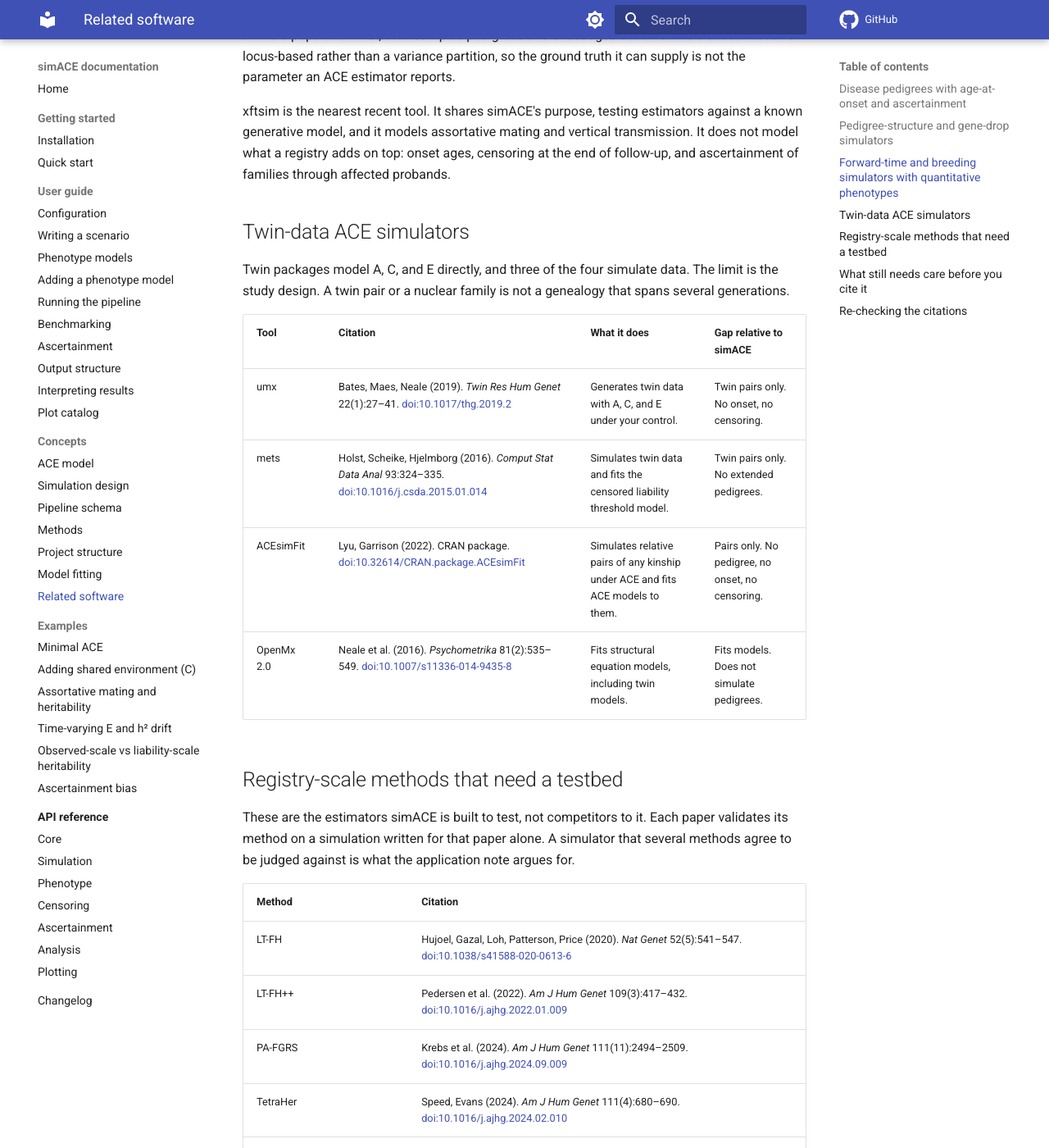
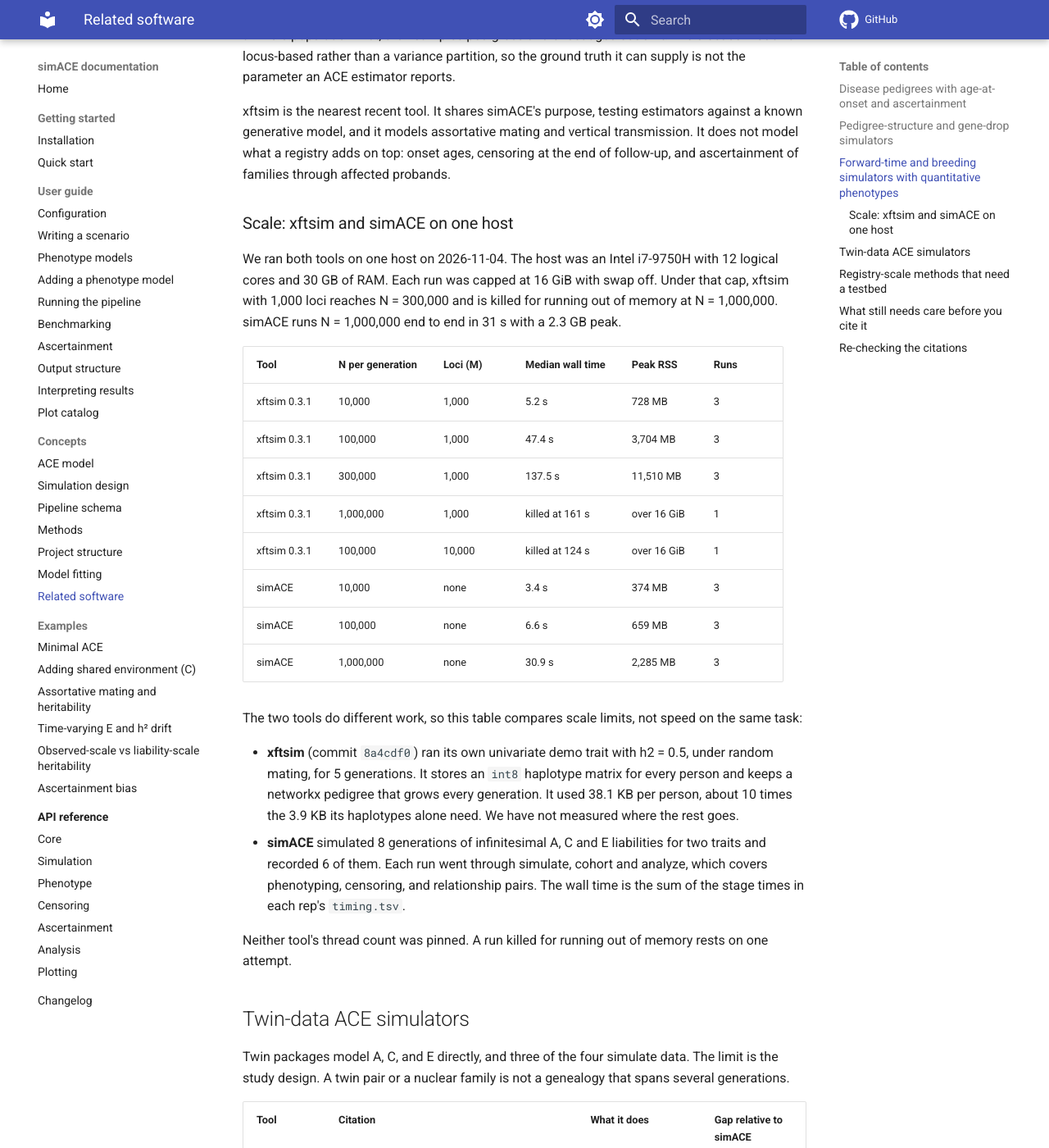
Before and after one commit to rwaples/simACE, an MkDocs documentation site: the page built from docs/concepts/related-software.md, in a window 1280 px wide and 1400 px high, scrolled down 3330 px. Shown: the whole window at 82% size. Built offline with MkDocs 1.6.1 and Material for MkDocs 9.7.7, drawn with Linux system fonts in a browser that asks for light colours; comment, search, counter and statistics services are not loaded.

Commit message:
Add xftsim vs simACE scaling numbers to the related-software page
Backs the registry-scale claim with a same-host measurement: under a
16 GiB cap, xftsim (M = 1,000 loci) runs N = 300,000 and runs out of
memory at N = 1,000,000, while simACE runs N = 1,000,000 end to end in
31 s at 2.3 GB. Numbers come from summarize.py over the 2026-11-04
xftsim-bench runs.

```diff
--- a/docs/concepts/related-software.md
+++ b/docs/concepts/related-software.md
@@ -72,6 +72,43 @@ and vertical transmission. It does not model what a registry adds on top:
 onset ages, censoring at the end of follow-up, and ascertainment of families
 through affected probands.
 
+### Scale: xftsim and simACE on one host
+
+We ran both tools on one host on 2026-11-04. The host was an Intel
+i7-9750H with 12 logical cores and 30 GB of RAM. Each run was capped at
+16 GiB with swap off. Under that cap, xftsim with 1,000 loci reaches
+N = 300,000 and is killed for running out of memory at N = 1,000,000.
+simACE runs N = 1,000,000 end to end in 31 s with a 2.3 GB peak.
+
+| Tool | N per generation | Loci (M) | Median wall time | Peak RSS | Runs |
+|---|---|---|---|---|---|
+| xftsim 0.3.1 | 10,000 | 1,000 | 5.2 s | 728 MB | 3 |
+| xftsim 0.3.1 | 100,000 | 1,000 | 47.4 s | 3,704 MB | 3 |
+| xftsim 0.3.1 | 300,000 | 1,000 | 137.5 s | 11,510 MB | 3 |
+| xftsim 0.3.1 | 1,000,000 | 1,000 | killed at 161 s | over 16 GiB | 1 |
+| xftsim 0.3.1 | 100,000 | 10,000 | killed at 124 s | over 16 GiB | 1 |
+| simACE | 10,000 | none | 3.4 s | 374 MB | 3 |
+| simACE | 100,000 | none | 6.6 s | 659 MB | 3 |
+| simACE | 1,000,000 | none | 30.9 s | 2,285 MB | 3 |
+
+The two tools do different work, so this table compares scale limits, not
+speed on the same task:
+
+- **xftsim** (commit `8a4cdf0`) ran its own univariate demo trait with
+  h2 = 0.5, under random mating, for 5 generations. It stores an `int8`
+  haplotype matrix for every person and keeps a networkx pedigree that
+  grows every generation. It used 38.1 KB per person, about 10 times the
+  3.9 KB its haplotypes alone need. We have not measured where the rest
+  goes.
+- **simACE** simulated 8 generations of infinitesimal A, C and E liabilities
+  for two traits and recorded 6 of them. Each run went through simulate,
+  cohort and analyze, which covers phenotyping, censoring, and relationship
+  pairs. The wall time is the sum of the stage times in each rep's
+  `timing.tsv`.
+
+Neither tool's thread count was pinned. A run killed for running out of
+memory rests on one attempt.
+
 ## Twin-data ACE simulators
 
 Twin packages model A, C, and E directly, and three of the four simulate
```
